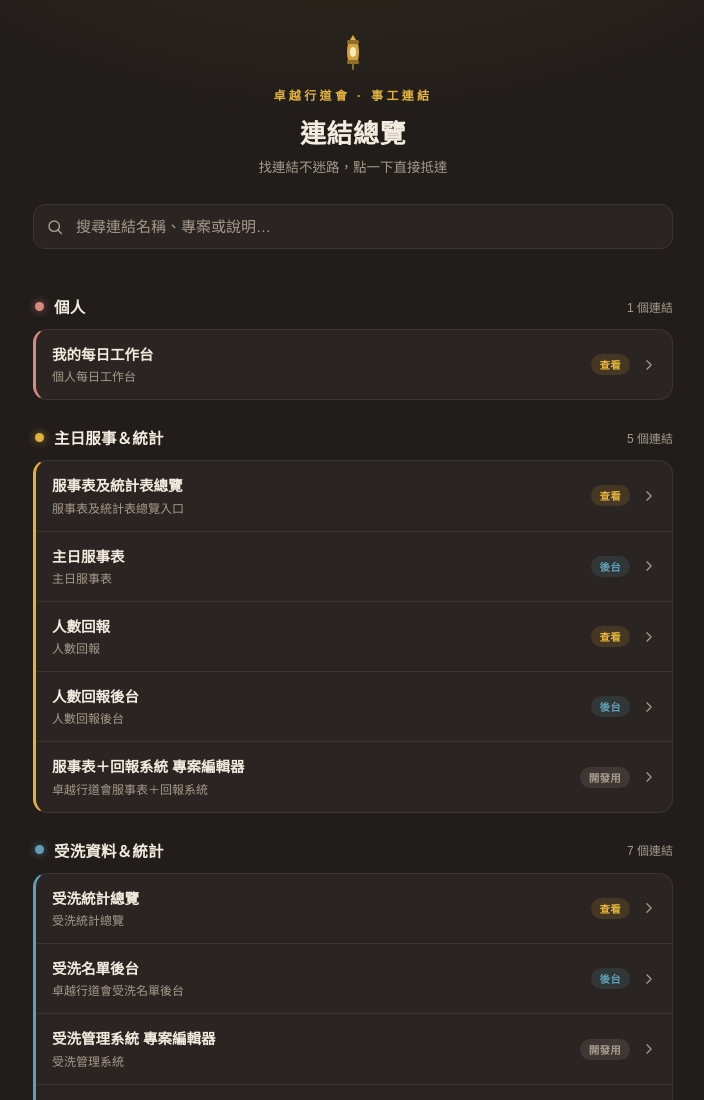
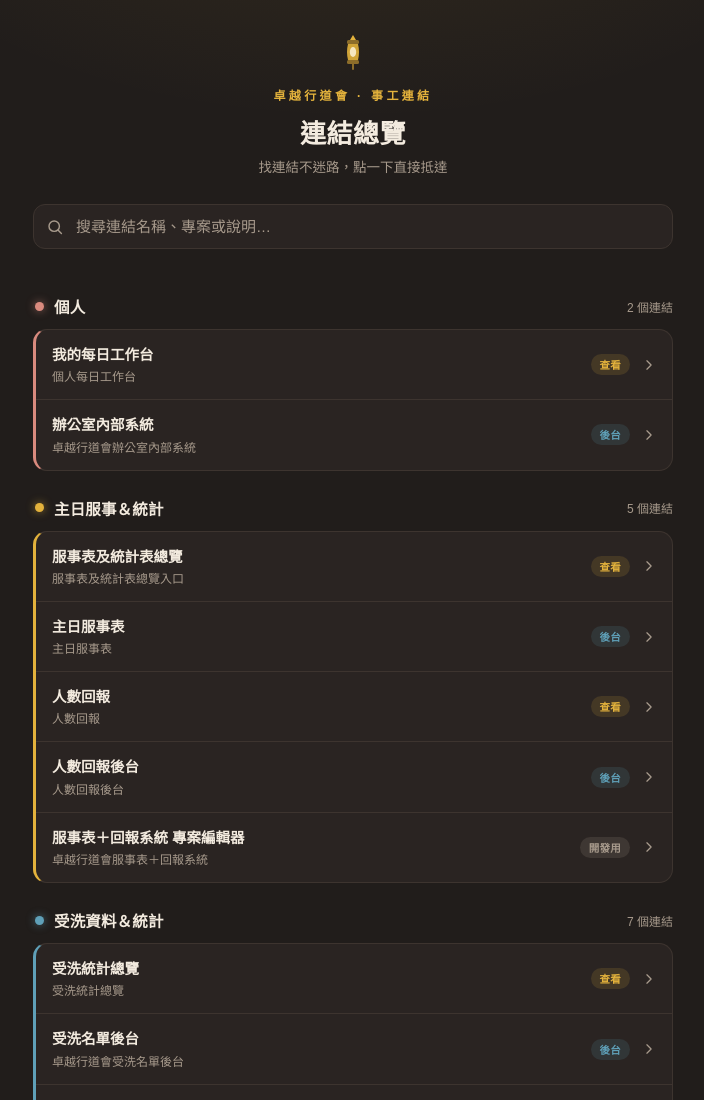
Before and after one commit to smartclaire-admin/ministry-links, a plain HTML site: page index.html in a window 1280 px wide. Shown: the top 1100 px of the page, without its empty margins (287-991 px from the left). Drawn offline with Linux system fonts and the light colour scheme.

Commit message:
Add new link for office internal system

```diff
--- a/index.html
+++ b/index.html
@@ -187,7 +187,8 @@ const DATA = [
     name: "個人",
     accent: "rose",
     links: [
-      { title:"我的每日工作台", note:"個人每日工作台", url:"https://script.google.com/macros/s/AKfycbw3Pk-gOA45nA15afVCAYco6J-gbRWfDWPB8RjYzYbqvGOHVufG3rJWizEvV7EIa3c/exec", tag:"view" }
+      { title:"我的每日工作台", note:"個人每日工作台", url:"https://script.google.com/macros/s/AKfycbw3Pk-gOA45nA15afVCAYco6J-gbRWfDWPB8RjYzYbqvGOHVufG3rJWizEvV7EIa3c/exec", tag:"view" },
+      { title:"辦公室內部系統", note:"卓越行道會辦公室內部系統", url:"https://www.topchurch.com.tw/", tag:"admin" }
     ]
   },
   {
```
